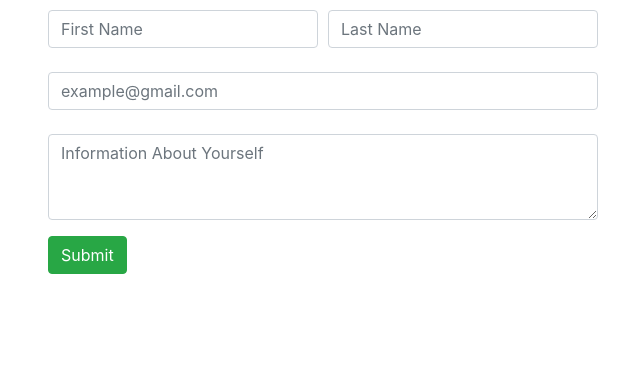
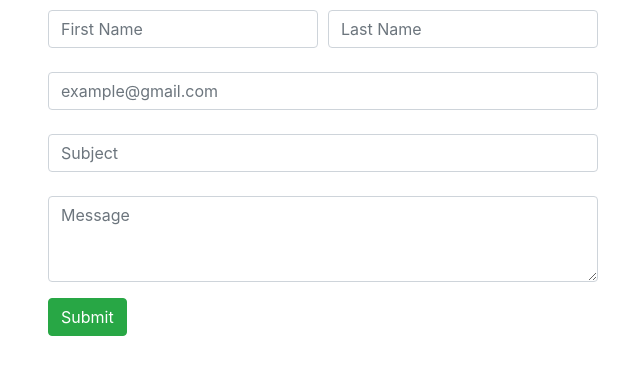
Before and after one commit to ChristAren/FormProject, a plain HTML site: page index.html in a window 1280 px wide. Shown: the part 60-434 px from the top of the page, without its empty margins (37-677 px from the left). Drawn offline with nearby package versions, Linux system fonts and the light colour scheme.

Commit message:
More Fixes

```diff
--- a/index.html
+++ b/index.html
@@ -64,12 +64,25 @@
 
         <div class="form-row">
           <div class="col-6">
+            <input
+              type="Subject"
+              class="form-control"
+              name="Subject"
+              id="Subject"
+              placeholder="Subject"
+            />
+          </div>
+        </div>
+        <br />
+
+        <div class="form-row">
+          <div class="col-6">
             <textarea
               class="form-control"
-              name="Information"
-              id="Information"
+              name="Message"
+              id="Message"
               rows="3"
-              placeholder="Information About Yourself"
+              placeholder="Message"
             ></textarea>
           </div>
         </div>
```
